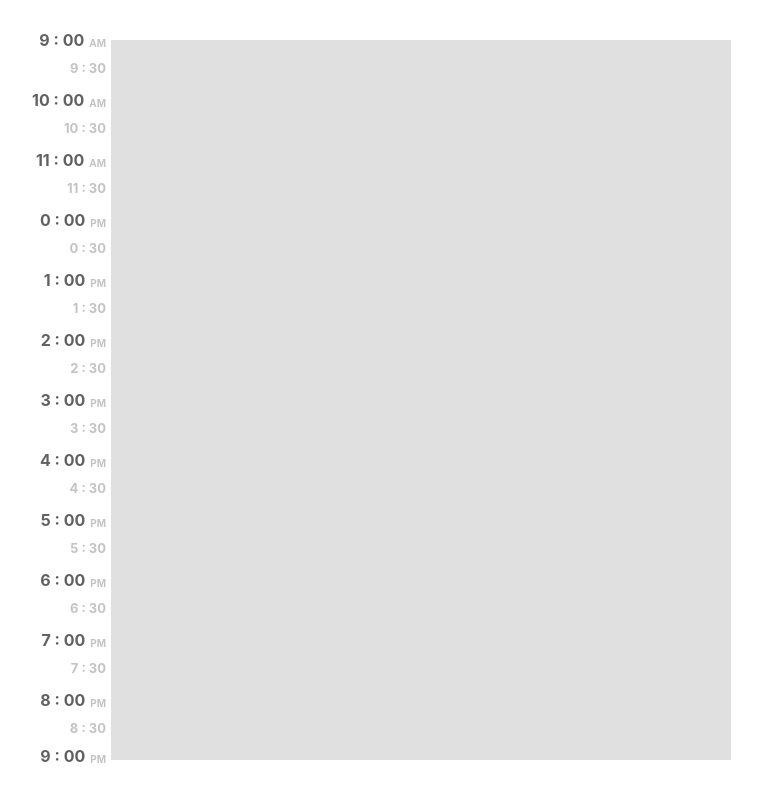
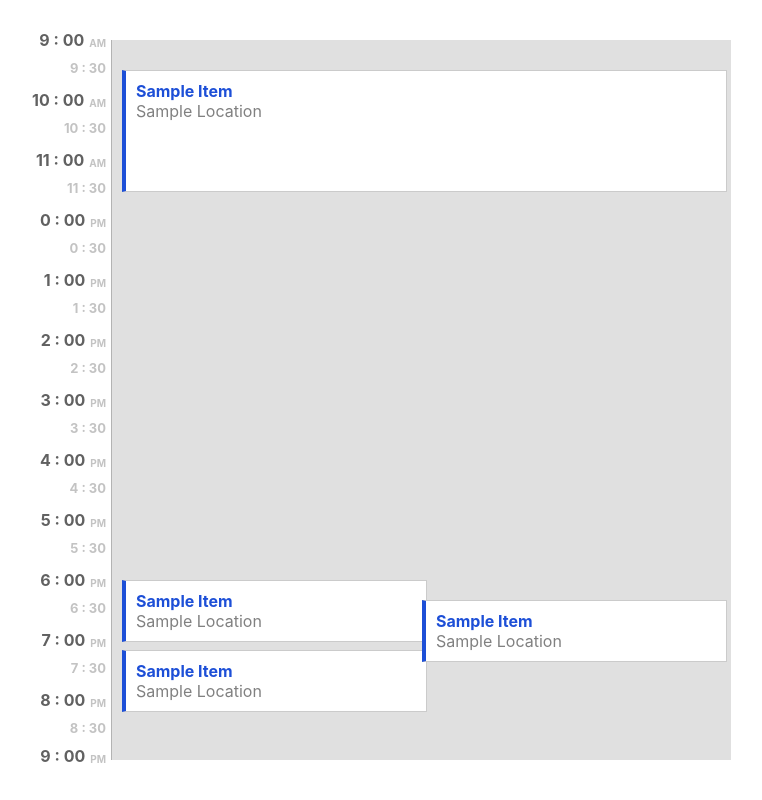
Before and after one commit to MatthieuBleichner/Agenda, a React (Create React App) app: page / in a window 1280 px wide. Shown: the whole page, without its empty margins (259-1021 px from the left). Built offline with nearby package versions, Linux system fonts and the light colour scheme.

Commit message:
display events in calendar

```diff
--- a/src/App.tsx
+++ b/src/App.tsx
@@ -1,9 +1,38 @@
 import React from 'react';
 import './App.css';
-import { Timeline } from 'components';
+import { Timeline, Event } from 'components';
 import config from 'config';
+import { CalendarEvent } from 'types';
+import { buildEventsOverlappingArray } from 'utils/events';
 
+const defaultEvents: CalendarEvent[] = [
+  { start: 30, end: 150 },
+  { start: 540, end: 600 },
+  { start: 560, end: 620 },
+  { start: 610, end: 670 },
+];
 function App() {
+  const events = defaultEvents;
+  const formatedEvents = events.map((currentEvent, currentIndex) => {
+    return {
+      start: currentEvent.start > 0 ? currentEvent.start : 0,
+      end:
+        currentEvent.end < config.displayedHours * 60
+          ? currentEvent.end
+          : config.displayedHours * 60,
+      overlappedItems: events.filter(
+        (event, index) =>
+          currentEvent.start <= event.end &&
+          currentEvent.end >= event.start &&
+          index !== currentIndex,
+      ).length,
+    };
+  });
+
+  console.log('formatedEvents', formatedEvents);
+
+  const allEventsByColumns = buildEventsOverlappingArray(formatedEvents);
+
   return (
     <div
       style={{
@@ -29,8 +58,22 @@ function App() {
             width: 620,
             height: config.hoursInPixels * config.displayedHours,
             backgroundColor: '#e0e0e0',
+            borderLeft: '1px solid rgba(0, 0, 0, 0.2)',
+            paddingRight: '10px',
+            paddingLeft: 5, // 10 - border
+            position: 'relative',
           }}
-        />
+        >
+          {allEventsByColumns.map((event) => (
+            <Event
+              key={event.id}
+              width={event.width}
+              height={((event.end - event.start) / 60) * config.hoursInPixels}
+              top={(event.start / 60) * config.hoursInPixels}
+              left={10 + event.column * event.width}
+            />
+          ))}
+        </div>
       </div>
     </div>
   );
--- /dev/null
+++ b/src/components/Event/Event.tsx
@@ -0,0 +1,39 @@
+import React from 'react';
+
+interface EventProps {
+  width: number;
+  height: number;
+  top: number;
+  left: number;
+}
+function Event(props: EventProps) {
+  const { width, height, top, left } = props;
+  return (
+    <div
+      style={{
+        width: width,
+        height: height,
+        backgroundColor: 'white',
+        border: '1px solid rgba(0, 0, 0, 0.2)',
+        borderLeft: '4px solid #1D4FD7',
+        position: 'absolute',
+        top: top,
+        left: left,
+      }}
+    >
+      <div
+        style={{
+          color: '#1D4FD7',
+          fontWeight: 'bold',
+          marginLeft: 10,
+          marginTop: 10,
+        }}
+      >
+        Sample Item
+      </div>
+      <div style={{ marginLeft: 10, color: 'grey' }}>Sample Location</div>
+    </div>
+  );
+}
+
+export default Event;
--- a/src/components/index.tsx
+++ b/src/components/index.tsx
@@ -1 +1,2 @@
 export { default as Timeline } from './Timeline/Timeline';
+export { default as Event } from './Event/Event';
--- /dev/null
+++ b/src/types.ts
@@ -0,0 +1,4 @@
+export type CalendarEvent = {
+  start: number;
+  end: number;
+};
--- /dev/null
+++ b/src/utils/events.ts
@@ -0,0 +1,116 @@
+import { CalendarEvent } from 'types';
+
+interface myCalendarEvent {
+  id: string;
+  start: number;
+  end: number;
+}
+interface FormatedCalendarEvent {
+  id: string;
+  start: number;
+  end: number;
+  width: number;
+  column: number;
+}
+
+const MAX_WIDTH = 600;
+
+const splitEventsInColumns: (
+  arg0: myCalendarEvent[],
+  arg1?: FormatedCalendarEvent[],
+  arg2?: number,
+) => FormatedCalendarEvent[] = (
+  events,
+  formatedEvents = [],
+  columnIndex = 0,
+) => {
+  if (events.length === 0) {
+    return formatedEvents;
+  }
+  const currentEvent = events[0];
+  const overlappingEvents: myCalendarEvent[] = [];
+  const notOverlappingEvents: FormatedCalendarEvent[] = [
+    {
+      ...currentEvent,
+      column: columnIndex,
+      width: MAX_WIDTH / 2, // to be change if we can have 3 columns
+    },
+  ];
+
+  for (let i = 0; i < events.length; i++) {
+    if (
+      currentEvent.start <= events[i].end &&
+      currentEvent.end >= events[i].start &&
+      currentEvent.id !== events[i].id
+    ) {
+      //overlaps = true;
+      overlappingEvents.push(events[i]);
+    } else if (currentEvent.id !== events[i].id) {
+      notOverlappingEvents.push({
+        ...events[i],
+        column: columnIndex,
+        width: MAX_WIDTH / 2, // to be change if we can have 3 columns
+      });
+    }
+  }
+
+  if (overlappingEvents.length === 0) {
+    return formatedEvents.concat(notOverlappingEvents);
+  } else {
+    return splitEventsInColumns(
+      overlappingEvents,
+      formatedEvents.concat(notOverlappingEvents),
+      columnIndex + 1,
+    );
+  }
+};
+
+export const buildEventsOverlappingArray: (
+  arg0: CalendarEvent[],
+  arg1?: number,
+) => FormatedCalendarEvent[] = (events) => {
+  const myEvents: myCalendarEvent[] = events.map((event, index) => ({
+    id: `${index}`,
+    start: event.start,
+    end: event.end,
+  }));
+
+  // First - Build list of events that does not overlap whith any other event
+  // they will be displayed in full width
+
+  const notOverlappingEvents: FormatedCalendarEvent[] = [];
+  const overlappingEvents: myCalendarEvent[] = [];
+  for (let i = 0; i < myEvents.length; i++) {
+    let overlaps = false;
+    for (let j = 0; j < myEvents.length; j++) {
+      if (
+        myEvents[i].start <= myEvents[j].end &&
+        myEvents[i].end >= myEvents[j].start &&
+        myEvents[i].id !== myEvents[j].id
+      ) {
+        overlaps = true;
+      }
+    }
+    for (let k = 0; k < notOverlappingEvents.length; k++) {
+      if (
+        myEvents[i].start <= notOverlappingEvents[k].end &&
+        myEvents[i].end >= notOverlappingEvents[k].start &&
+        myEvents[i].id !== notOverlappingEvents[k].id
+      ) {
+        overlaps = true;
+      }
+    }
+    if (!overlaps) {
+      notOverlappingEvents.push({
+        ...myEvents[i],
+        column: 0,
+        width: MAX_WIDTH,
+      });
+    } else {
+      overlappingEvents.push(myEvents[i]);
+    }
+  }
+
+  // SECOND - for all overlapping events display then in several columns
+  return splitEventsInColumns(overlappingEvents, notOverlappingEvents);
+};
```
Also changed, not shown: 2 other files (tests, documents, lock files or other folders).
